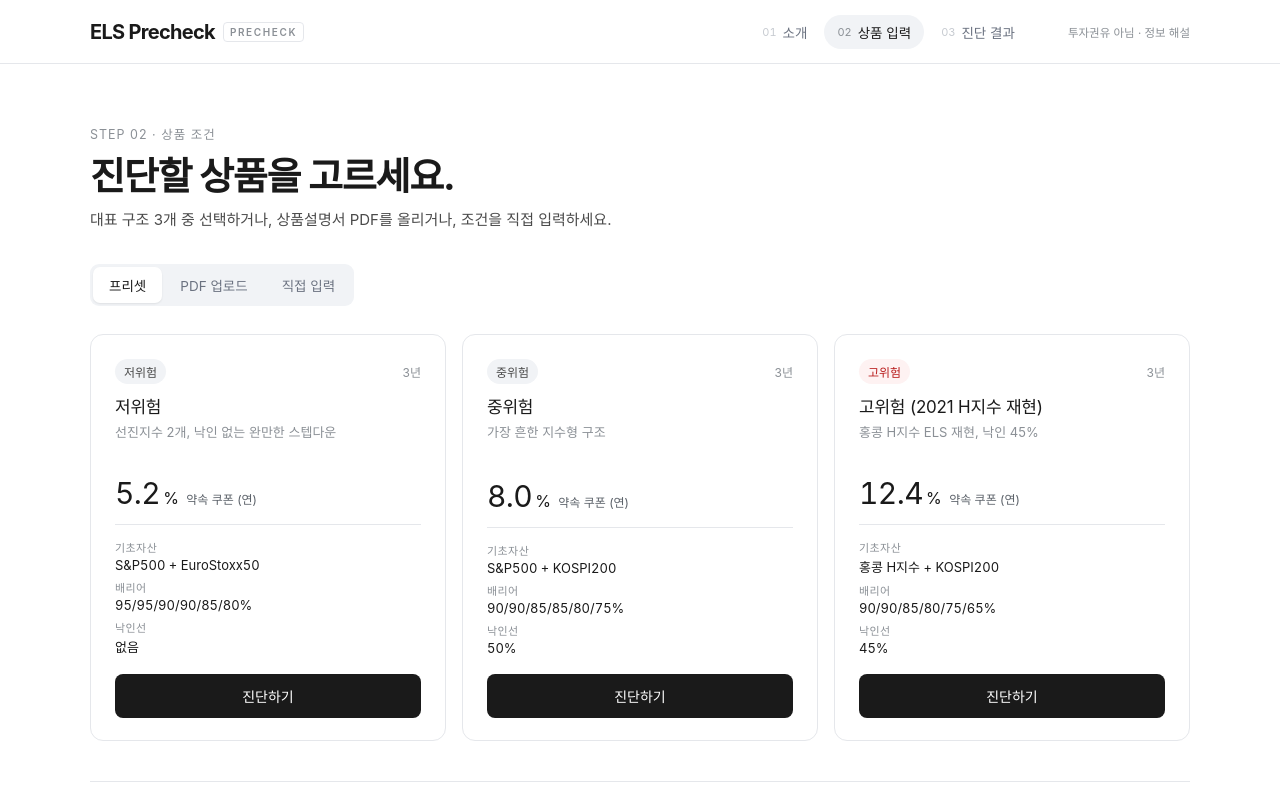
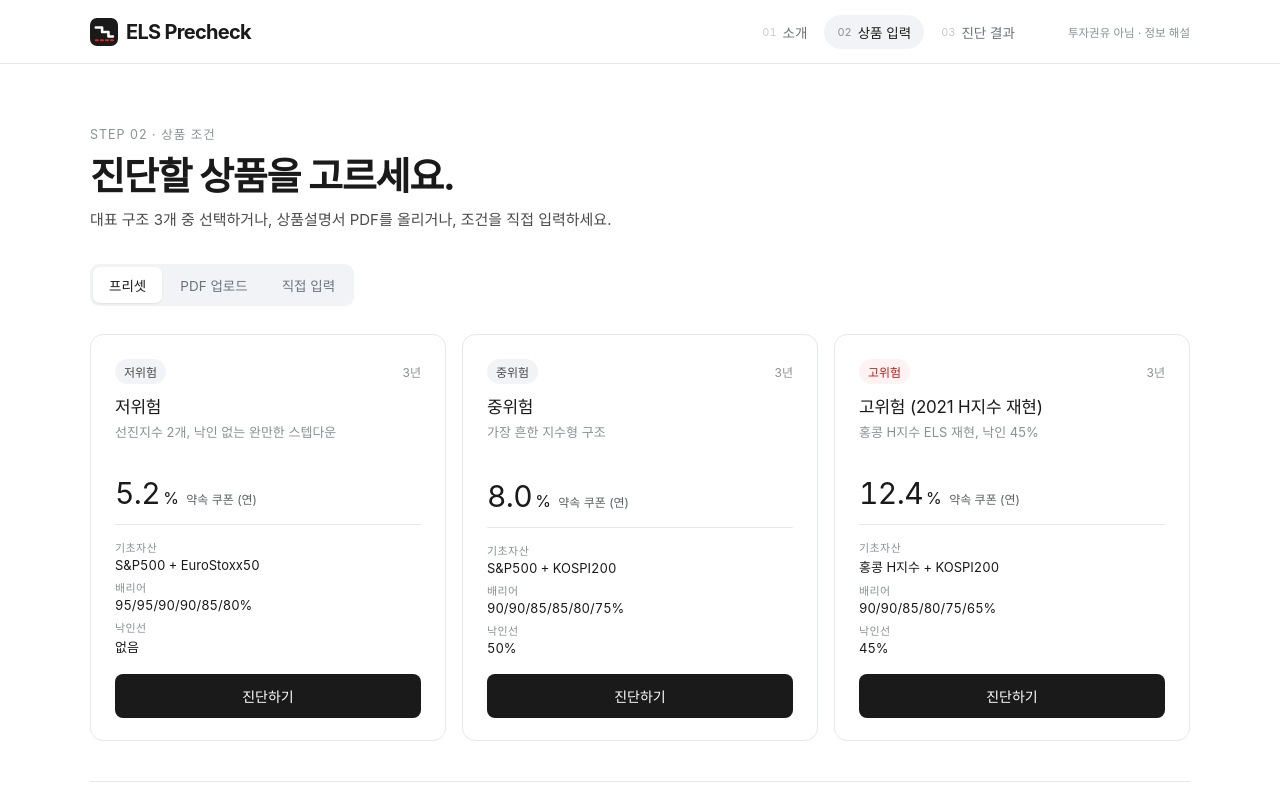
Before and after one commit to ELS-precheck/els-precheck-frontend, a React (Vite) app: page /input in a window 1280 px wide. Shown: the top 800 px of the page. Built offline with nearby package versions, Linux system fonts and the light colour scheme; a web font is replaced by a local one.

Commit message:
feat: 헤더 로고 추가

```diff
--- a/src/components/Header.tsx
+++ b/src/components/Header.tsx
@@ -1,5 +1,6 @@
 import { useNavigate, useLocation } from 'react-router-dom'
 import styles from './Header.module.css'
+import logoUrl from '../assets/els-precheck-mark.svg'
 
 const STEPS = [
   { label: '소개', number: '01', path: '/' },
@@ -20,8 +21,8 @@ export default function Header() {
     <header className={styles.header}>
       <div className={styles.inner}>
         <div className={styles.wordmark}>
+          <img src={logoUrl} width={28} height={28} alt="ELS Precheck" />
           ELS Precheck
-          <span className={styles.tag}>PRECHECK</span>
         </div>
 
         <nav className={styles.nav}>
```
Also changed, not shown: src/assets/els-precheck-mark.svg (added).
